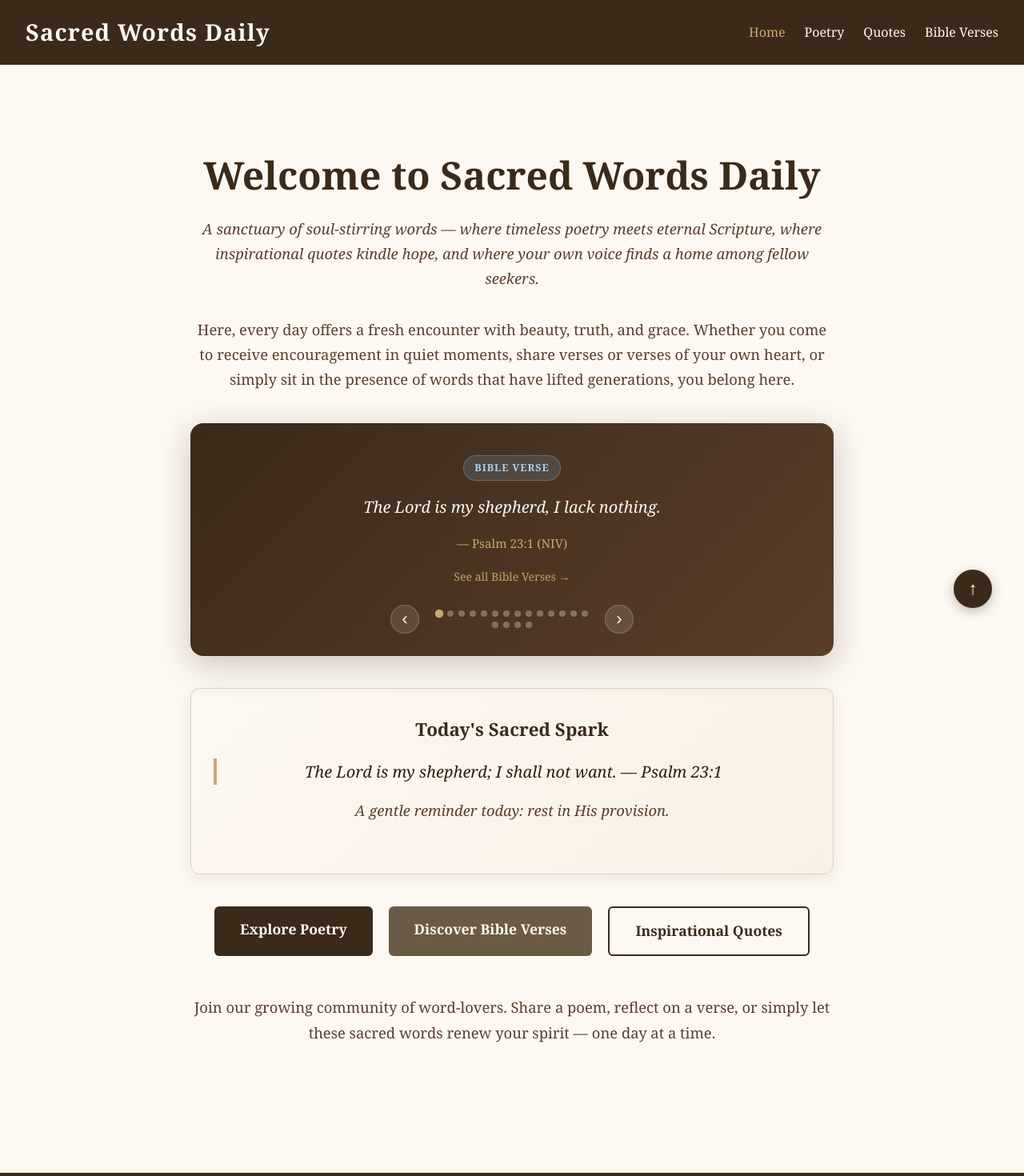
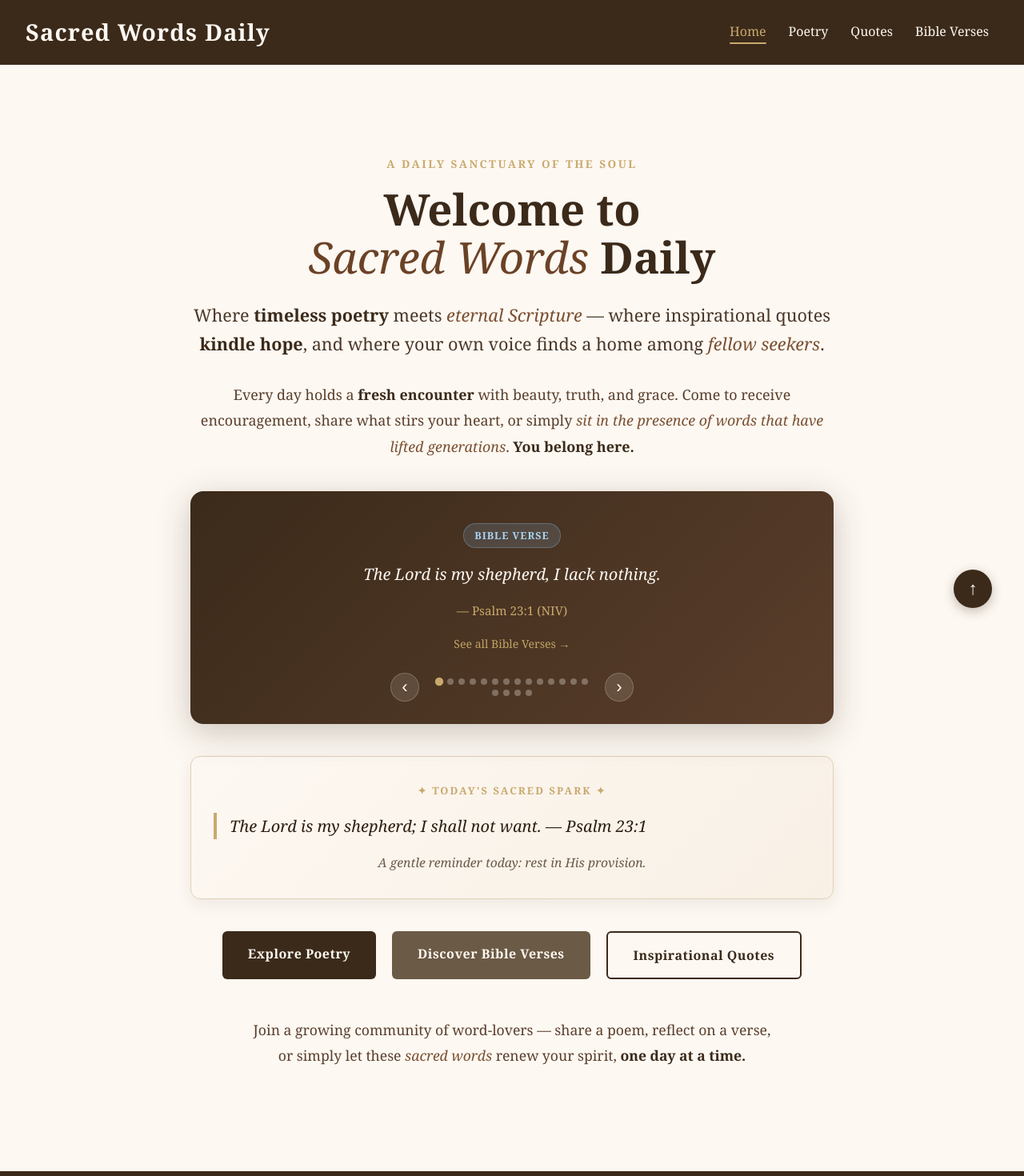
Before and after one commit to diamondfrancis/sacredwordsdaily.com, a Vue app: page / in a window 1280 px wide. Shown: the top 1470 px of the page at 80% size. Built offline with nearby package versions, Linux system fonts and the light colour scheme.

Commit message:
feat: typography play

```diff
--- a/src/components/AppLayout.vue
+++ b/src/components/AppLayout.vue
@@ -1,12 +1,54 @@
+<script setup lang="ts">
+import { ref } from 'vue'
+import { useRouter } from 'vue-router'
+
+const menuOpen = ref(false)
+const router = useRouter()
+
+function toggleMenu() {
+  menuOpen.value = !menuOpen.value
+}
+
+function closeMenu() {
+  menuOpen.value = false
+}
+
+router.afterEach(() => {
+  menuOpen.value = false
+})
+</script>
+
 <template>
-  <header>
-    <h1>Sacred Words Daily</h1>
-    <nav role="navigation">
+  <header :class="{ 'menu-open': menuOpen }">
+    <RouterLink to="/" class="site-title" aria-label="Go to Home">Sacred Words Daily</RouterLink>
+
+    <button
+      class="hamburger"
+      :class="{ open: menuOpen }"
+      @click="toggleMenu"
+      :aria-expanded="menuOpen"
+      aria-controls="main-nav"
+      aria-label="Toggle navigation menu"
+    >
+      <span></span>
+      <span></span>
+      <span></span>
+    </button>
+
+    <nav id="main-nav" role="navigation" :class="{ open: menuOpen }">
       <ul>
-        <li><RouterLink aria-label="Navigate to Home" to="/">Home</RouterLink></li>
-        <li><RouterLink aria-label="Navigate to Poetry" to="/poetry">Poetry</RouterLink></li>
-        <li><RouterLink aria-label="Navigate to Quotes" to="/quotes">Quotes</RouterLink></li>
-        <li><RouterLink aria-label="Navigate to Bible Verses" to="/bible-verses">Bible Verses</RouterLink></li>
+        <li>
+          <RouterLink to="/" aria-label="Navigate to Home" @click="closeMenu">Home</RouterLink>
+        </li>
+        <li>
+          <RouterLink to="/poetry" aria-label="Navigate to Poetry" @click="closeMenu">Poetry</RouterLink>
+        </li>
+        <li>
+          <RouterLink to="/quotes" aria-label="Navigate to Quotes" @click="closeMenu">Quotes</RouterLink>
+        </li>
+        <li>
+          <RouterLink to="/bible-verses" aria-label="Navigate to Bible Verses" @click="closeMenu">Bible Verses</RouterLink>
+        </li>
       </ul>
     </nav>
   </header>
@@ -47,34 +89,163 @@ header {
   display: flex;
   align-items: center;
   justify-content: space-between;
-  flex-wrap: wrap;
-  gap: 1rem;
+  position: relative;
+  z-index: 100;
 }
 
-header h1 {
+.site-title {
   font-size: 1.8rem;
+  font-weight: 700;
   letter-spacing: 0.04em;
+  color: #fdf8f2;
+  text-decoration: none;
+  flex-shrink: 0;
+  transition: color 0.2s;
 }
 
+.site-title:hover {
+  color: #c9a96e;
+}
+
+/* ── Hamburger ── */
+.hamburger {
+  display: none;
+  flex-direction: column;
+  justify-content: space-between;
+  width: 28px;
+  height: 20px;
+  background: none;
+  border: none;
+  cursor: pointer;
+  padding: 0;
+  z-index: 110;
+  flex-shrink: 0;
+}
+
+.hamburger span {
+  display: block;
+  width: 100%;
+  height: 2px;
+  background-color: #fdf8f2;
+  border-radius: 2px;
+  transition: transform 0.3s ease, opacity 0.3s ease;
+  transform-origin: center;
+}
+
+.hamburger.open span:nth-child(1) {
+  transform: translateY(9px) rotate(45deg);
+}
+.hamburger.open span:nth-child(2) {
+  opacity: 0;
+  transform: scaleX(0);
+}
+.hamburger.open span:nth-child(3) {
+  transform: translateY(-9px) rotate(-45deg);
+}
+
+/* ── Desktop nav ── */
 nav ul {
   list-style: none;
   display: flex;
-  gap: 1.5rem;
-  flex-wrap: wrap;
+  gap: 0.25rem;
+  margin: 0;
+  padding: 0;
 }
 
 nav ul li a {
   color: #fdf8f2;
   text-decoration: none;
   font-size: 1rem;
-  transition: color 0.2s;
+  padding: 0.4rem 0.75rem;
+  border-radius: 6px;
+  transition: color 0.2s, background 0.2s;
+  position: relative;
 }
 
-nav ul li a:hover,
-nav ul li a.router-link-active {
+nav ul li a::after {
+  content: '';
+  position: absolute;
+  left: 0.75rem;
+  right: 0.75rem;
+  bottom: 2px;
+  height: 2px;
+  background: #c9a96e;
+  border-radius: 2px;
+  transform: scaleX(0);
+  transition: transform 0.25s ease;
+}
+
+nav ul li a:hover {
+  color: #c9a96e;
+  background: rgba(201, 169, 110, 0.1);
+}
+
+nav ul li a:hover::after {
+  transform: scaleX(1);
+}
+
+nav ul li a.router-link-exact-active {
   color: #c9a96e;
 }
 
+nav ul li a.router-link-exact-active::after {
+  transform: scaleX(1);
+}
+
+/* ── Mobile ── */
+@media (max-width: 640px) {
+  header {
+    flex-wrap: wrap;
+    gap: 0;
+    padding: 1rem 1.25rem;
+  }
+
+  .hamburger {
+    display: flex;
+  }
+
+  nav {
+    display: none;
+    width: 100%;
+    order: 3;
+    border-top: 1px solid rgba(253, 248, 242, 0.12);
+    margin-top: 0.75rem;
+    padding-top: 0.25rem;
+  }
+
+  nav.open {
+    display: block;
+    animation: slideDown 0.25s ease;
+  }
+
+  @keyframes slideDown {
+    from { opacity: 0; transform: translateY(-8px); }
+    to   { opacity: 1; transform: translateY(0); }
+  }
+
+  nav ul {
+    flex-direction: column;
+    gap: 0;
+  }
+
+  nav ul li a {
+    display: block;
+    padding: 0.85rem 0.5rem;
+    border-radius: 0;
+    border-bottom: 1px solid rgba(253, 248, 242, 0.08);
+    font-size: 1.05rem;
+  }
+
+  nav ul li a::after {
+    display: none;
+  }
+
+  nav ul li:last-child a {
+    border-bottom: none;
+  }
+}
+
+/* ── Main & Footer ── */
 main {
   max-width: 900px;
   margin: 3rem auto;
--- a/src/views/HomePage.vue
+++ b/src/views/HomePage.vue
@@ -19,21 +19,27 @@ const dailyInspiration = ref({
   <AppLayout>
     <section id="home-hero">
       <div class="hero-content">
-        <h1>Welcome to Sacred Words Daily</h1>
+        <p class="eyebrow">A daily sanctuary of the soul</p>
+        <h1>
+          Welcome to<br>
+          <em>Sacred Words</em> <strong>Daily</strong>
+        </h1>
         <p class="lead">
-          A sanctuary of soul-stirring words — where timeless poetry meets eternal Scripture,
-          where inspirational quotes kindle hope, and where your own voice finds a home among fellow seekers.
+          Where <strong>timeless poetry</strong> meets <em>eternal Scripture</em> —
+          where inspirational quotes <strong>kindle hope</strong>, and where your own voice
+          finds a home among <em>fellow seekers</em>.
         </p>
-        <p>
-          Here, every day offers a fresh encounter with beauty, truth, and grace. Whether you come to
-          receive encouragement in quiet moments, share verses or verses of your own heart, or simply
-          sit in the presence of words that have lifted generations, you belong here.
+        <p class="body-text">
+          Every day holds a <strong>fresh encounter</strong> with beauty, truth, and grace.
+          Come to receive encouragement, share what stirs your heart, or simply
+          <em>sit in the presence of words that have lifted generations</em>.
+          <strong>You belong here.</strong>
         </p>
 
         <WordSlideshow />
 
         <div class="daily-spotlight">
-          <h3>Today's Sacred Spark</h3>
+          <p class="spotlight-label">✦ Today's Sacred Spark ✦</p>
           <blockquote class="daily-quote">
             {{ dailyInspiration.text }}
           </blockquote>
@@ -53,8 +59,9 @@ const dailyInspiration = ref({
         </div>
 
         <p class="community-invite">
-          Join our growing community of word-lovers. Share a poem, reflect on a verse, or simply
-          let these sacred words renew your spirit — one day at a time.
+          Join a growing community of word-lovers — share a poem, reflect on a verse,<br>
+          or simply let these <em>sacred words</em> renew your spirit,
+          <strong>one day at a time.</strong>
         </p>
       </div>
     </section>
@@ -71,27 +78,68 @@ const dailyInspiration = ref({
   margin: 0 auto;
 }
 
+.eyebrow {
+  font-size: 0.85rem;
+  font-weight: 700;
+  letter-spacing: 0.18em;
+  text-transform: uppercase;
+  color: #c9a96e;
+  margin-bottom: 1rem;
+}
+
 .hero-content h1 {
-  font-size: 3rem;
+  font-size: 3.4rem;
   margin-bottom: 1.5rem;
   color: #3b2a1a;
-  font-weight: 700;
+  font-weight: 800;
   line-height: 1.1;
+  font-family: Georgia, serif;
+}
+
+.hero-content h1 em {
+  font-style: italic;
+  font-weight: 400;
+  color: #6b4226;
+}
+
+.hero-content h1 strong {
+  font-weight: 900;
+  color: #3b2a1a;
 }
 
 .lead {
   font-size: 1.35rem;
-  line-height: 1.6;
+  line-height: 1.7;
   color: #4a3728;
   margin-bottom: 1.75rem;
-  font-style: italic;
+  font-family: Georgia, serif;
 }
 
-#home-hero p {
-  font-size: 1.15rem;
-  line-height: 1.7;
+.lead strong {
+  font-weight: 700;
+  color: #3b2a1a;
+}
+
+.lead em {
+  font-style: italic;
+  color: #7a4f30;
+}
+
+.body-text {
+  font-size: 1.12rem;
+  line-height: 1.8;
   color: #5a3e2b;
   margin-bottom: 2rem;
+}
+
+.body-text strong {
+  font-weight: 700;
+  color: #3b2a1a;
+}
+
+.body-text em {
+  font-style: italic;
+  color: #7a4f30;
 }
 
 .daily-spotlight {
@@ -103,9 +151,12 @@ const dailyInspiration = ref({
   box-shadow: 0 6px 20px rgba(59, 42, 26, 0.08);
 }
 
-.daily-spotlight h3 {
-  font-size: 1.4rem;
-  color: #3b2a1a;
+.spotlight-label {
+  font-size: 0.8rem;
+  font-weight: 700;
+  letter-spacing: 0.16em;
+  text-transform: uppercase;
+  color: #c9a96e;
   margin-bottom: 1rem;
 }
 
@@ -115,15 +166,18 @@ const dailyInspiration = ref({
   color: #2f1e0f;
   font-family: Georgia, serif;
   font-style: italic;
+  font-weight: 400;
   margin: 1rem 0;
   padding: 0 1rem;
   border-left: 4px solid #c9a96e;
+  text-align: left;
 }
 
 .daily-note {
-  font-size: 1rem;
+  font-size: 0.98rem;
   color: #6b5a45;
   font-style: italic;
+  margin: 0;
 }
 
 .cta-group {
@@ -139,8 +193,9 @@ const dailyInspiration = ref({
   padding: 0.9rem 2rem;
   border-radius: 6px;
   text-decoration: none;
-  font-size: 1.1rem;
-  font-weight: 600;
+  font-size: 1rem;
+  font-weight: 700;
+  letter-spacing: 0.03em;
   transition: all 0.25s ease;
 }
 
@@ -180,8 +235,18 @@ const dailyInspiration = ref({
 
 .community-invite {
   font-size: 1.1rem;
+  line-height: 1.8;
   color: #5a3e2b;
-  font-weight: 500;
+}
+
+.community-invite em {
+  font-style: italic;
+  color: #7a4f30;
+}
+
+.community-invite strong {
+  font-weight: 700;
+  color: #3b2a1a;
 }
 
 .back-to-top {
```
